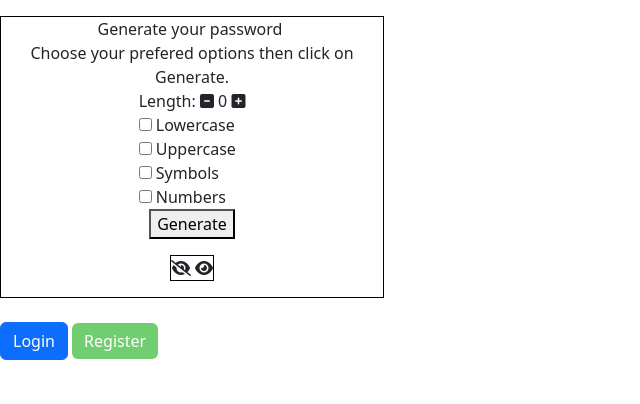
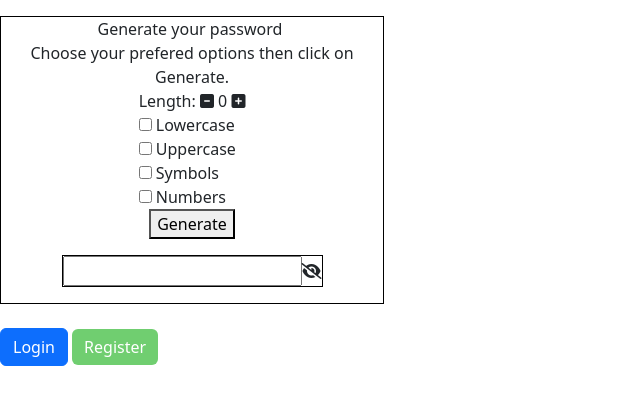
Before and after one commit to Purpleknife/OnePass, a React (Create React App) app in the folder front-end/: page / in a window 1280 px wide. Shown: the top 404 px of the page, without its empty margins (0-640 px from the left). Built offline with nearby package versions, Linux system fonts and the light colour scheme.

Commit message:
Implement hiding/ showing password.

```diff
--- a/front-end/src/components/GeneratePass.js
+++ b/front-end/src/components/GeneratePass.js
@@ -10,7 +10,13 @@ const GeneratePass = () => {
   const [uppercaseIsChecked, setUppercaseIsChecked] = useState(false);
   const [symbolsIsChecked, setSymbolsIsChecked] = useState(false);
   const [numbersIsChecked, setNumbersIsChecked] = useState(false);
-  const [password, setPassword] = useState(null);
+  const [password, setPassword] = useState('');
+  const [passwordShown, setPasswordShown] = useState(false);
+
+  //To show and hide password:
+  const togglePassword = () => {
+    setPasswordShown(!passwordShown);
+  };
 
 
   //To set the password's length:
@@ -126,7 +132,13 @@ const GeneratePass = () => {
 
       <button onClick={handleSubmit} className='generate_btn'>Generate</button>
       <div className='generated_pass'>
-        {password} <i className="fa-solid fa-eye-slash"></i> <i className="fa-solid fa-eye"></i>
+        <input
+          defaultValue={password}
+          type={!passwordShown ? 'text' : 'password'}
+        />
+        {!passwordShown ? <i onClick={togglePassword} className="fa-solid fa-eye-slash"></i> : <i onClick={togglePassword} className="fa-solid fa-eye"></i>}
+
+
       </div>
     </div>
   );
```
